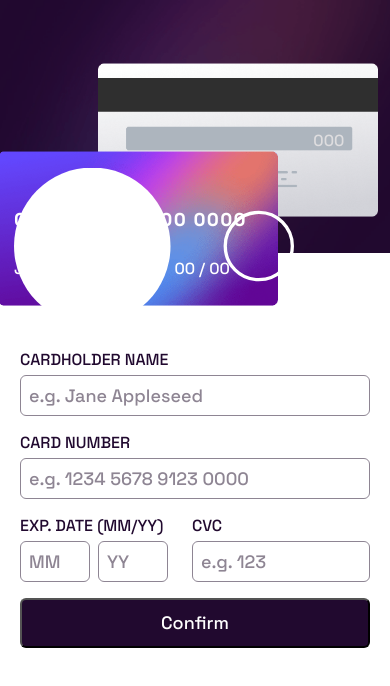
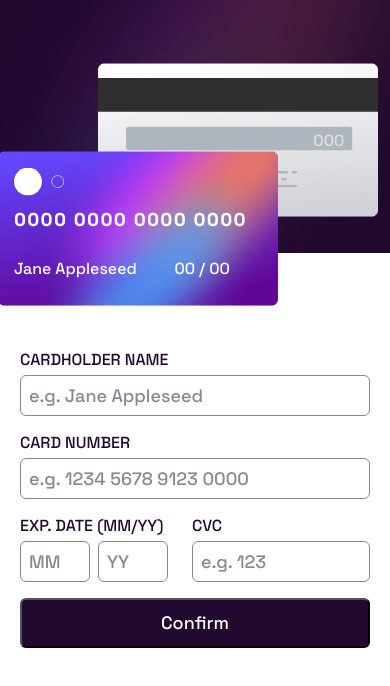
Before and after one commit to gabrielcarlos-dev/Interactive-card, a plain HTML site: page index.html in a window 390 px wide. Drawn offline with Linux system fonts and the light colour scheme.

Commit message:
problema resolvido

```diff
--- a/index.html
+++ b/index.html
@@ -18,7 +18,8 @@
           <div class="front-card">
             <img src="./images/bg-card-front.png" alt="front-card">
             <div class="card-container">
-              <img class="card-logo" src="./images/card-logo.svg" alt="logo">
+              <img class="card-logo" src="./images/card-logo.svg" alt="logo" style="
+              width: 50px;">
               <h1 id="number">0000 0000 0000 0000</h1>
               <div class="card-info">
                 <span id="name">Jane Appleseed</span>
--- a/style.css
+++ b/style.css
@@ -243,7 +243,7 @@ form button {
         width: 300px;
     }
 
-    .card-logo{
+    .card_logo{
         width: 50px;
     }
 
```
